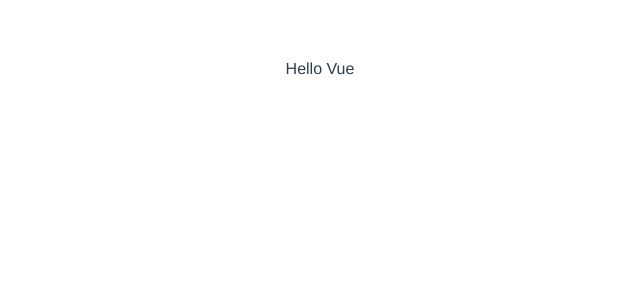
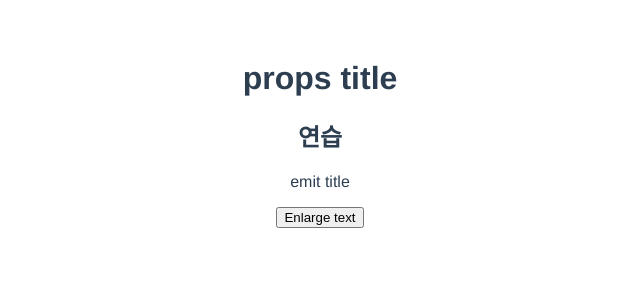
Before and after one commit to hyeonji11/VuePractice, a Vue app: page / in a window 1280 px wide. Shown: the top 300 px of the page, without its empty margins (320-960 px from the left). Built offline with nearby package versions, Linux system fonts and the light colour scheme.

Commit message:
props, emit

```diff
--- a/src/App.vue
+++ b/src/App.vue
@@ -1,14 +1,36 @@
 <template>
-  <LifeCycle></LifeCycle>
+  <div>
+    <PropsTest :obj="obj"></PropsTest>
+    <div v-bind:style="{ fontSize: postFontSize + 'em'}">
+      <EmitTest :title="emitTitle" @enlarge-text="onEnlargeText"></EmitTest>
+    </div>
+  </div>
 </template>
 
 <script>
-import LifeCycle from './components/LifeCycle.vue'
+import PropsTest from './components/PropsTest.vue'
+import EmitTest from './components/EmitTest.vue'
 
 export default {
   name: 'App',
   components: {
-    LifeCycle
+    PropsTest,
+    EmitTest
+  },
+  data() {
+    return {
+      obj: {
+        title: "props title",
+        content: "연습"
+      },
+      postFontSize : 1,
+      emitTitle: "emit title"
+    }
+  },
+  methods: {
+    onEnlargeText() {
+      this.postFontSize += 0.1
+    }
   }
 }
 </script>
--- /dev/null
+++ b/src/components/EmitTest.vue
@@ -0,0 +1,21 @@
+<template>
+    <div>
+        <p>{{ title }}</p>
+        <button @click="$emit('enlarge-text')">
+            Enlarge text
+        </button>
+    </div>
+</template>
+
+<script>
+export default {
+    name: "EmitTest",
+    props: {
+        title: String
+    }
+}
+</script>
+
+<style>
+
+</style>
--- /dev/null
+++ b/src/components/PropsTest.vue
@@ -0,0 +1,19 @@
+<template>
+    <div>
+        <h1>{{ obj.title }}</h1>
+        <h2>{{ obj.content }}</h2>
+    </div>
+</template>
+
+<script>
+export default {
+    name: "PropsTest",
+    props: {
+        obj: Object
+    }
+}
+</script>
+
+<style>
+
+</style>
```
